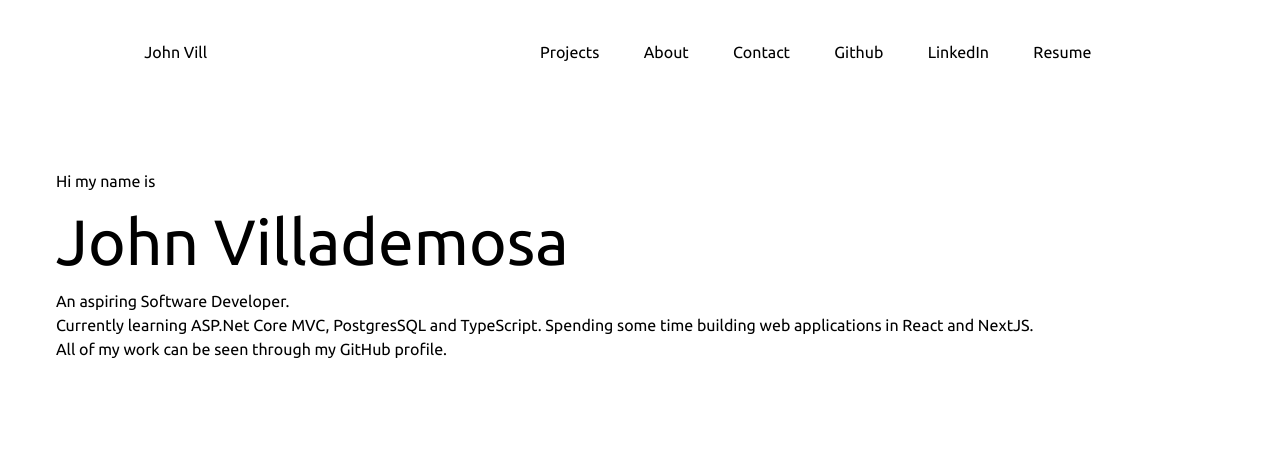
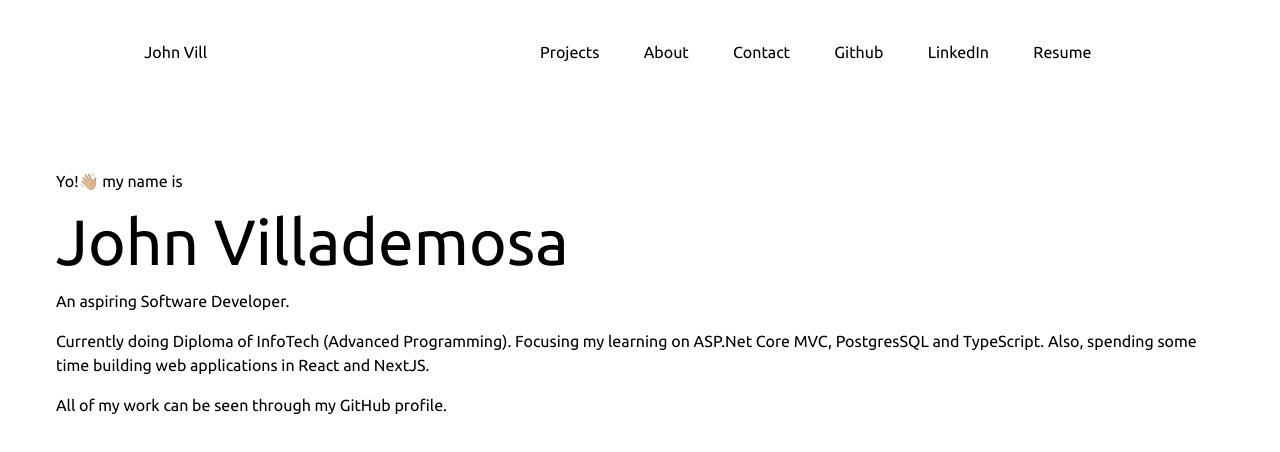
Before and after one commit to jvillad/portfolio-v2, a React (Vite) app: page / in a window 1280 px wide. Shown: the top 452 px of the page. Built offline with nearby package versions, Linux system fonts and the light colour scheme.

Commit message:
update intro section

```diff
--- a/src/components/Intro.tsx
+++ b/src/components/Intro.tsx
@@ -2,15 +2,16 @@ function Intro() {
   return (
     <section className="max-w-[1200px] m-auto pt-[65px] pr-[16px] pb-[160px] pl-[16px]">
       <p>
-        Hi my name is
+        Yo!👋🏼 my name is
         <span className="block text-[64px]">John Villademosa</span>
       </p>
-      <p>An aspiring Software Developer.</p>
+      <p className="pb-4">An aspiring Software Developer. </p>
       <p>
-        Currently learning ASP.Net Core MVC, PostgresSQL and TypeScript.
-        Spending some time building web applications in React and NextJS.
+        Currently doing Diploma of InfoTech (Advanced Programming). Focusing my
+        learning on ASP.Net Core MVC, PostgresSQL and TypeScript. Also, spending
+        some time building web applications in React and NextJS.
       </p>
-      <p>
+      <p className="pt-4">
         All of my work can be seen through my <a href="/">GitHub</a> profile.
       </p>
     </section>
```
